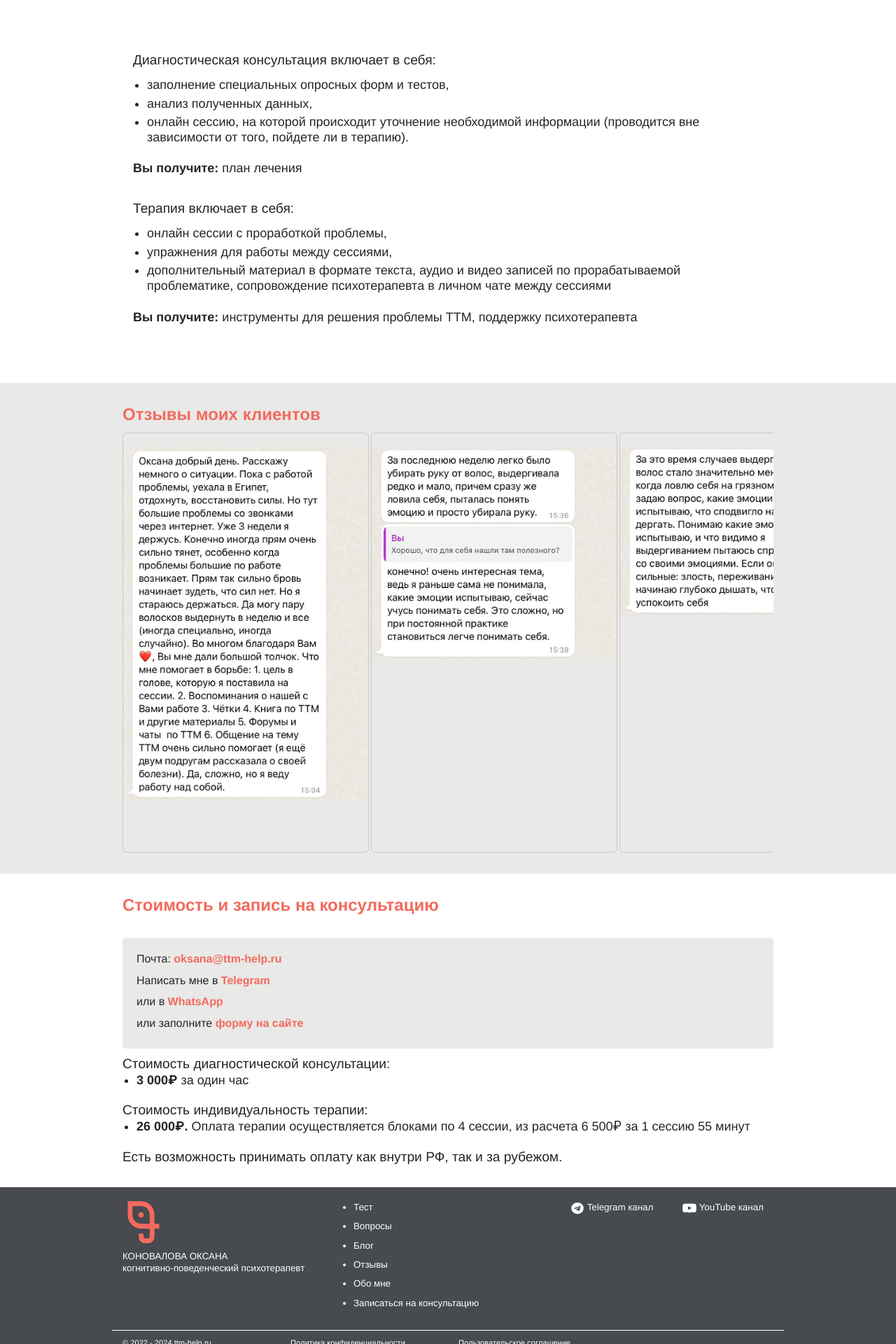
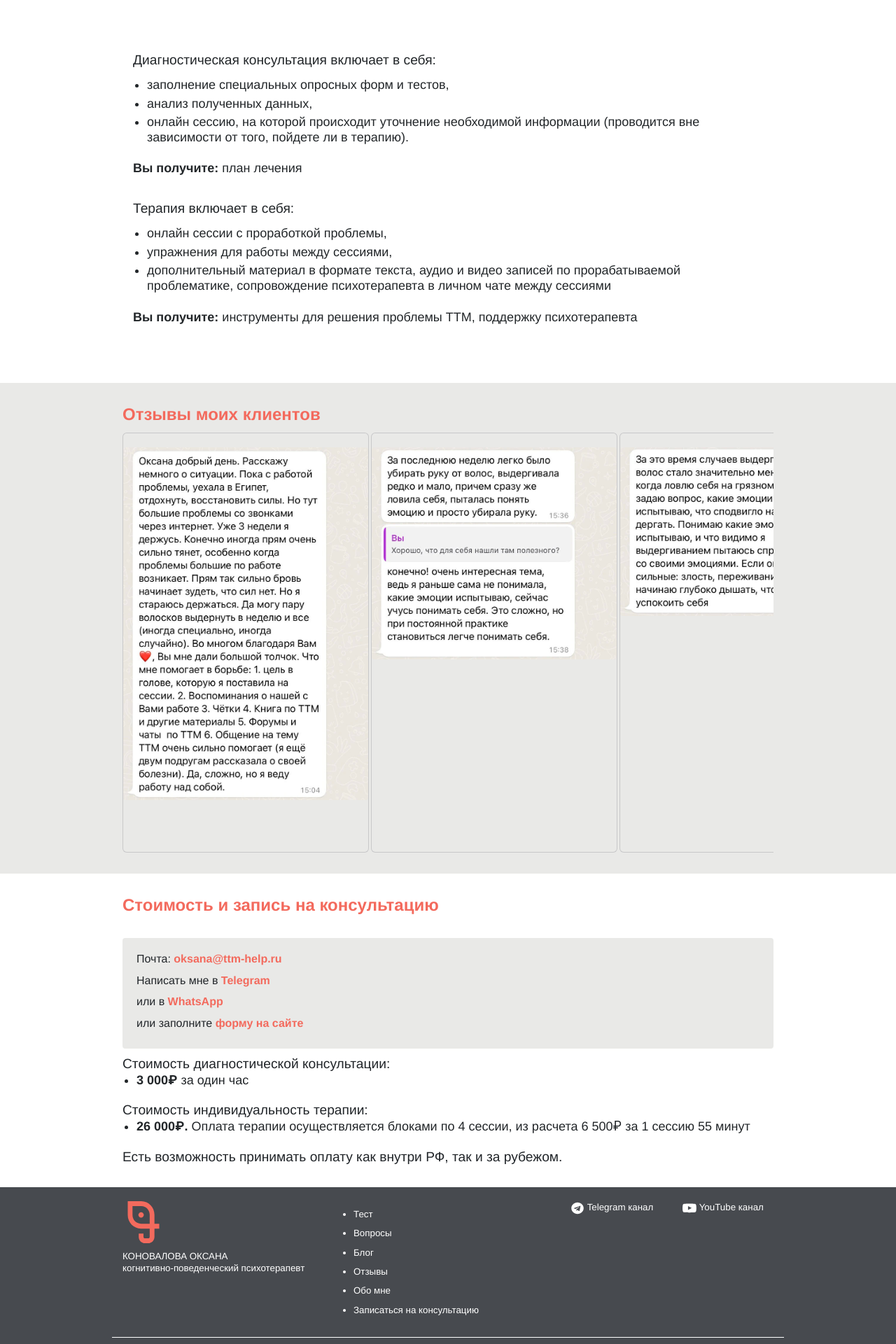
Before and after one commit to ttm-help/ttm-help.github.io, a Jekyll site: the page built from index.md, in a window 1280 px wide. Shown: the part 4480-6400 px from the top of the page at 70% size. Built offline with Jekyll 4.4.1, drawn with Linux system fonts in a browser that asks for light colours.

Commit message:
update footer

```diff
--- a/_includes/footer.html
+++ b/_includes/footer.html
@@ -24,7 +24,7 @@
                     </div>
                 </div>
                 <div class="col-12 col-md-4 social">
-                    <div class="row">
+                    <div class="row mt-1">
                         <div class="col-12">
                             {% assign mainmenu = site.data.menus.main %}
                             <div class="m-1">
```
